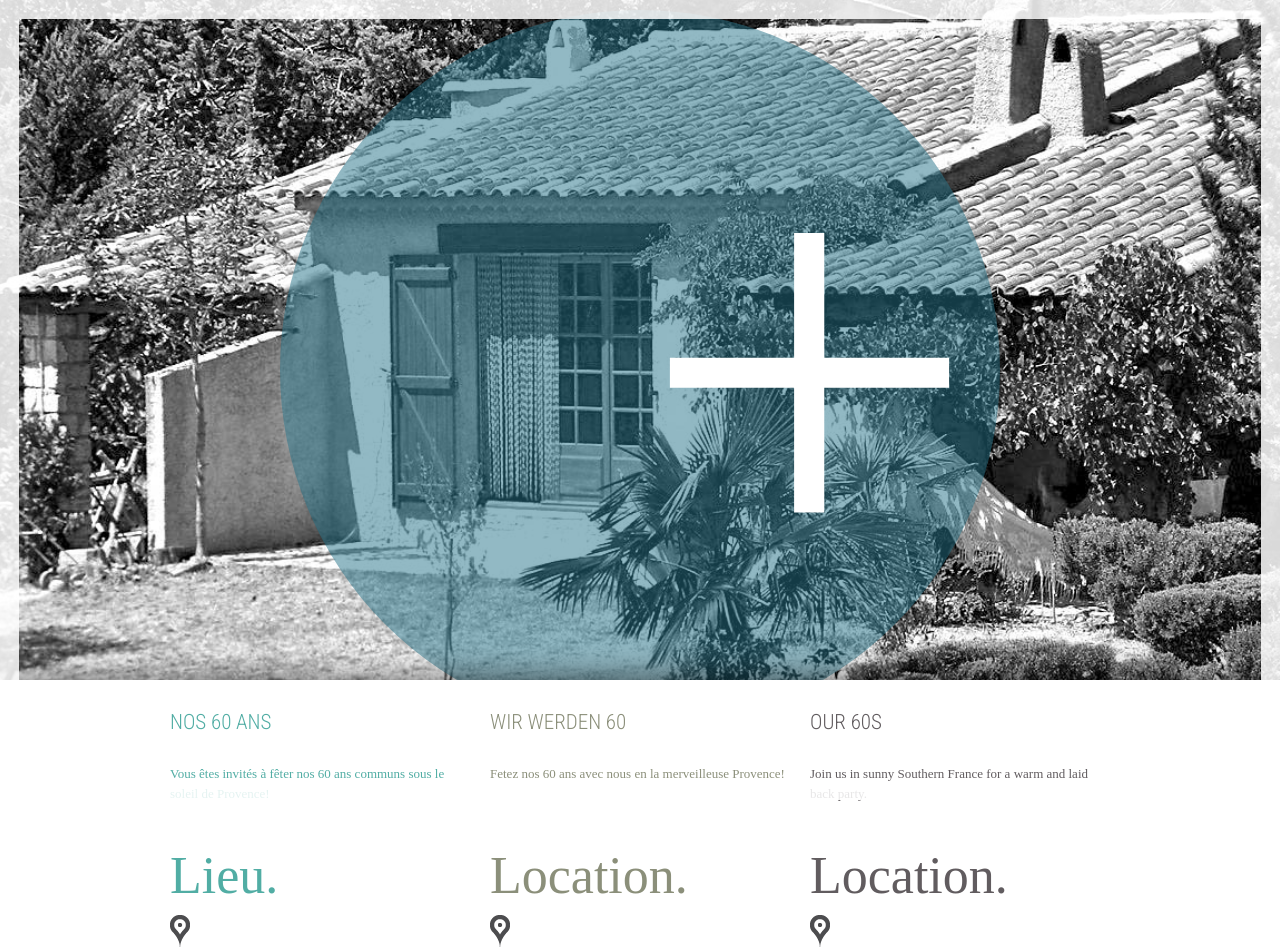
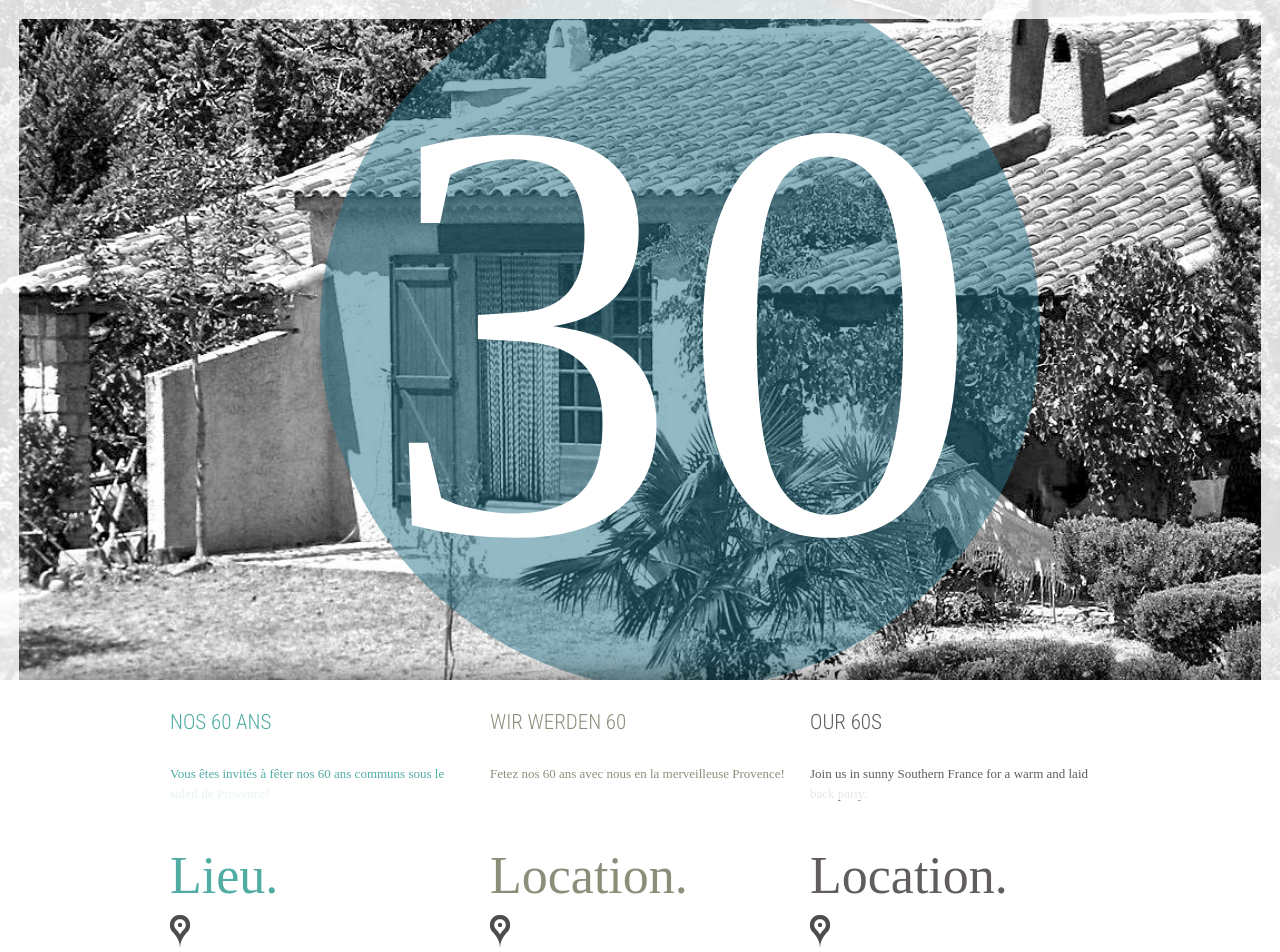
Before and after one commit to evhenke/60ybd, a PHP site: page / in a window 1280 px wide. Shown: the top 952 px of the page. Run offline with PHP 8.4, Linux system fonts and the light colour scheme; some libraries are stand-ins or nearby versions; some web fonts are replaced.

Commit message:
fixed animation positioning

```diff
--- a/index.html
+++ b/index.html
@@ -77,12 +77,15 @@
 	<body onload="initialize()">
 
 	<div id="bg">
-		<p></p>
+		<div id="sixty">
+			<p class="rw-words rw-words-1 anim">30</p>
+			<p class="anim">+</p>
+			<p class="anim">30</p>
+			<p class="anim">=</p>
+			<p class="anim">60</p>
+		</div>
 	</div>
 
-	<div id="sixty">
-		<p class="rw-words rw-words-1"><span>!</span><span>30</span><span>+</span><span>30</span><span>=</span><span>60</span></p>
-	</div>
 
 
 		<div class="content">
--- a/stylesheet.css
+++ b/stylesheet.css
@@ -27,12 +27,16 @@ body{
     z-index:-5;
 }
 
+#sixty {
+    width: 50%;
+    margin-left: auto ;
+    margin-right: auto ;
+}
+
 #sixty p {
   background-color: rgba(39,117,137,.5);
   height: 1.2em;
   width: 1.2em;
-  margin-left: auto ;
-  margin-right: auto ;
   border-radius: 25em;
   -webkit-border-radius: 25em;
   -moz-border-radius: 25em;
@@ -47,7 +51,15 @@ body{
   color: #fff;
   font-size: 600px;
   line-height: 1.2em;
+  position: fixed;
+  opacity: 0;
+  overflow: hidden;
   text-align: center;
+	-webkit-animation: rotateWord 18s linear 0s;
+	-moz-animation: rotateWord 18s linear 0s;
+	-o-animation: rotateWord 18s linear 0s;
+	-ms-animation: rotateWord 18s linear 0s;
+	animation: rotateWord 18s linear 0s;
 }
 
 
@@ -148,93 +160,78 @@ h3{
 	width: 100%;
 }
 
-.rw-words-1 span{
-	position: absolute;
-	opacity: 0;
-	overflow: hidden;
-	-webkit-animation: rotateWord 18s linear 0s;
-	-moz-animation: rotateWord 18s linear 0s;
-	-o-animation: rotateWord 18s linear 0s;
-	-ms-animation: rotateWord 18s linear 0s;
-	animation: rotateWord 18s linear 0s;
-}
-.rw-words-1 span:nth-child(2) {
+#sixty p:nth-child(2) {
     -webkit-animation-delay: 3s;
 	-moz-animation-delay: 3s;
 	-o-animation-delay: 3s;
 	-ms-animation-delay: 3s;
 	animation-delay: 3s;
 }
-.rw-words-1 span:nth-child(3) {
+
+#sixty p:nth-child(3) {
     -webkit-animation-delay: 6s;
 	-moz-animation-delay: 6s;
 	-o-animation-delay: 6s;
 	-ms-animation-delay: 6s;
 	animation-delay: 6s;
 }
-.rw-words-1 span:nth-child(4) {
+#sixty p:nth-child(4) {
     -webkit-animation-delay: 9s;
 	-moz-animation-delay: 9s;
 	-o-animation-delay: 9s;
 	-ms-animation-delay: 9s;
 	animation-delay: 9s;
 }
-.rw-words-1 span:nth-child(5) {
+#sixty p:nth-child(5) {
     -webkit-animation-delay: 12s;
 	-moz-animation-delay: 12s;
 	-o-animation-delay: 12s;
 	-ms-animation-delay: 12s;
 	animation-delay: 12s;
 }
-.rw-words-1 span:nth-child(6) {
-    -webkit-animation-delay: 15s;
-	-moz-animation-delay: 15s;
-	-o-animation-delay: 15s;
-	-ms-animation-delay: 15s;
-	animation-delay: 15s;
-}
+
 @-webkit-keyframes rotateWord {
     0% { opacity: 1; }
-    2% { opacity: 1; -webkit-transform: translateY(-10px); }
-	5% { opacity: 1; -webkit-transform: translateY(0px);}
-    17% { opacity: 0ß; -webkit-transform: translateY(0px); }
-	20% { opacity: 0; -webkit-transform: translateY(10px); }
+    2% { opacity: 1;  }
+	5% { opacity: 1; }
+    17% { opacity: 1;}
+	20% { opacity: 0; }
 	80% { opacity: 0; }
     100% { opacity: 0; }
 }
 @-moz-keyframes rotateWord {
-    0% { opacity: 0; }
-    2% { opacity: 1; -moz-transform: translateY(-10px); }
-	5% { opacity: 1; -moz-transform: translateY(0px);}
-    17% { opacity: 1; -moz-transform: translateY(0px); }
-	20% { opacity: 0; -moz-transform: translateY(10px); }
+    0% { opacity: 1; }
+    2% { opacity: 1; }
+	5% { opacity: 1;}
+    17% { opacity: 1;}
+	20% { opacity: 0; }
 	80% { opacity: 0; }
     100% { opacity: 0; }
 }
 @-o-keyframes rotateWord {
-    0% { opacity: 0; }
-    2% { opacity: 0; -o-transform: translateY(-10px); }
-	5% { opacity: 1; -o-transform: translateY(0px);}
-    17% { opacity: 1; -o-transform: translateY(0px); }
-	20% { opacity: 0; -o-transform: translateY(10px); }
+    0% { opacity: 1; }
+    2% { opacity: 1;  }
+	5% { opacity: 1; }
+    17% { opacity: 1;}
+	20% { opacity: 0; }
 	80% { opacity: 0; }
     100% { opacity: 0; }
 }
 @-ms-keyframes rotateWord {
-    0% { opacity: 0; }
-    2% { opacity: 0; -ms-transform: translateY(-10px); }
-	5% { opacity: 1; -ms-transform: translateY(0px);}
-    17% { opacity: 1; -ms-transform: translateY(0px); }
-	20% { opacity: 0; -ms-transform: translateY(10px); }
+    0% { opacity: 1; }
+    2% { opacity: 1;  }
+	5% { opacity: 1; }
+    17% { opacity: 1;}
+	20% { opacity: 0; }
 	80% { opacity: 0; }
     100% { opacity: 0; }
 }
 @keyframes rotateWord {
-    0% { opacity: 0; }
-    2% { opacity: 0; transform: translateY(-10px); }
-	5% { opacity: 1; transform: translateY(0px);}
-    17% { opacity: 1; transform: translateY(0px); }
-	20% { opacity: 0; transform: translateY(10px); }
+    0% { opacity: 1; }
+    2% { opacity: 1;  }
+	5% { opacity: 1; }
+    17% { opacity: 1;}
+	20% { opacity: 0; }
 	80% { opacity: 0; }
     100% { opacity: 0; }
 }
```
